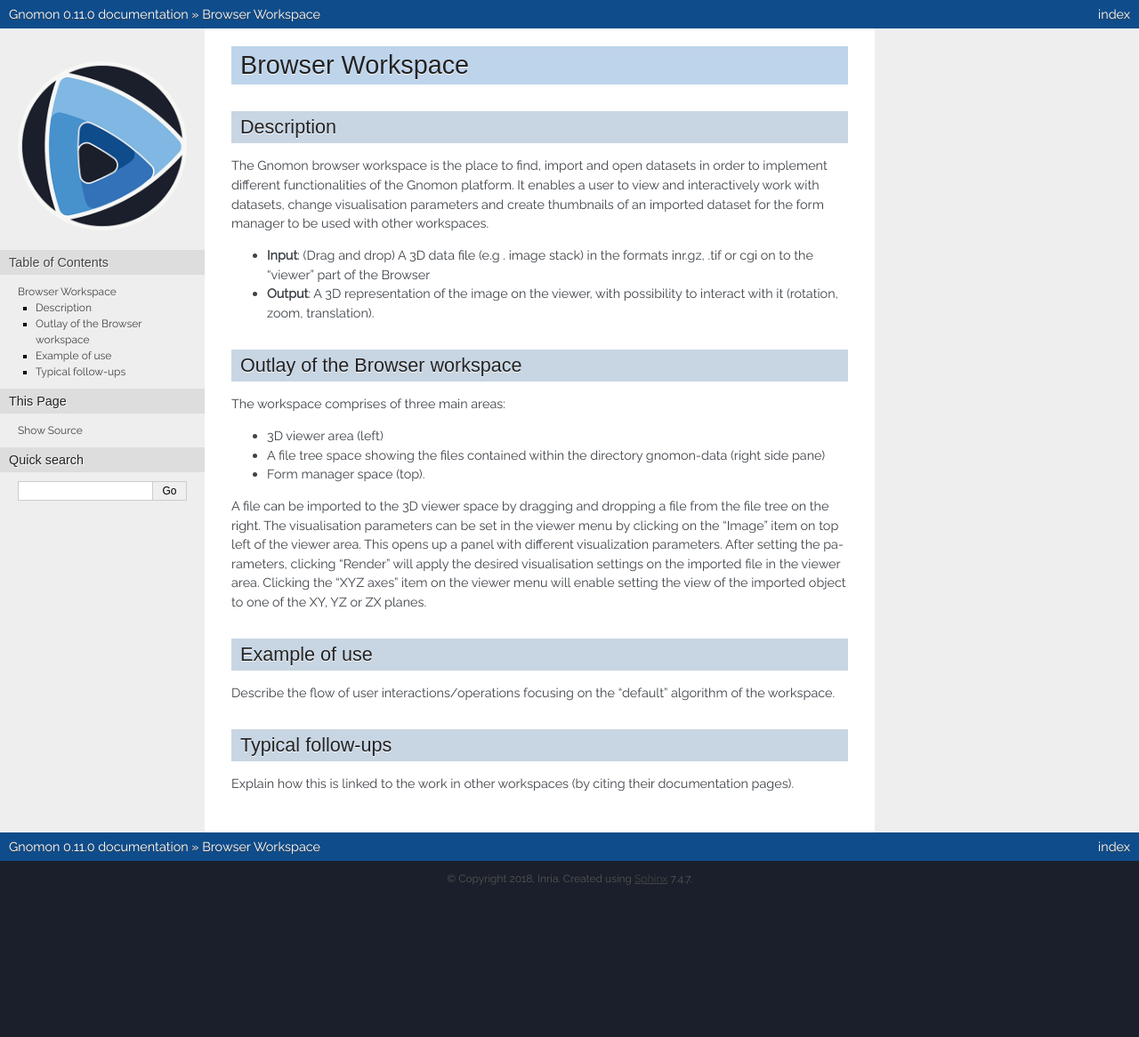
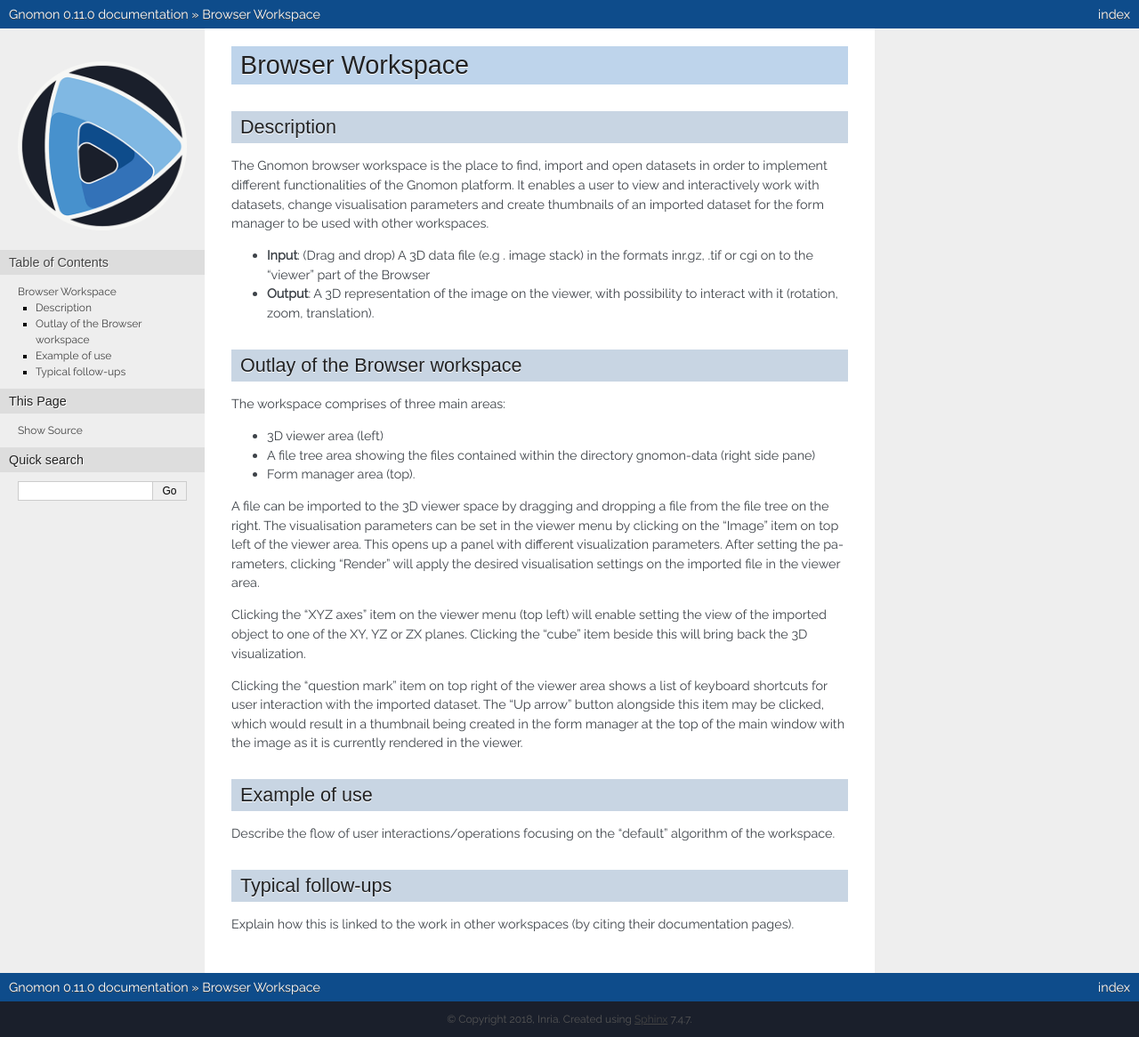
Before and after one commit to gnomon-inria/gnomon, a Sphinx documentation site: the page built from doc/workspaces/workspacename.rst, in a window 1280 px wide. Shown: the whole page at 89% size. Built offline with Sphinx 7.4.7, drawn with Linux system fonts in a browser that asks for light colours; formulas are drawn with MathJax 3; before the commit the page ends 1008 px from its top, so only the background shows below that.

Commit message:
Update workspacename.rst

```diff
--- a/doc/workspaces/workspacename.rst
+++ b/doc/workspaces/workspacename.rst
@@ -22,10 +22,16 @@
 The workspace comprises of three main  areas:
 
 * 3D viewer area (left)
-* A file tree space showing the files contained within the directory gnomon-data (right side pane)
-* Form manager space (top).
+* A file tree area showing the files contained within the directory gnomon-data (right side pane)
+* Form manager area (top).
 
-A file can be imported to the 3D viewer space by dragging and dropping a file from the file tree on the right. The visualisation parameters can be set in the viewer menu by clicking on the "Image" item on top left of the viewer area. This opens up a panel with different visualization parameters. After setting the parameters, clicking “Render” will apply the desired visualisation settings on the imported file in the viewer area. Clicking the “XYZ axes” item on the viewer menu will enable setting the view of the imported object to one of the XY, YZ or ZX planes.
+A file can be imported to the 3D viewer space by dragging and dropping a file from the file tree on the right. The visualisation parameters can be set in the viewer menu by clicking on the "Image" item on top left of the viewer area. This opens up a panel with different visualization parameters. After setting the parameters, clicking “Render” will apply the desired visualisation settings on the imported file in the viewer area.
+
+Clicking the “XYZ axes” item on the viewer menu (top left) will enable setting the view of the imported object to one of the XY, YZ or ZX planes. Clicking the "cube" item beside this will bring back the 3D visualization.
+
+Clicking the “question mark” item on top right of the viewer area shows a list of keyboard shortcuts for user interaction with the imported dataset. The “Up arrow” button alongside this item may be clicked, which would result in a thumbnail being created in the form manager at the top of the main window with the image as it is currently rendered in the viewer.
+
+
 
 
 Example of use
```
